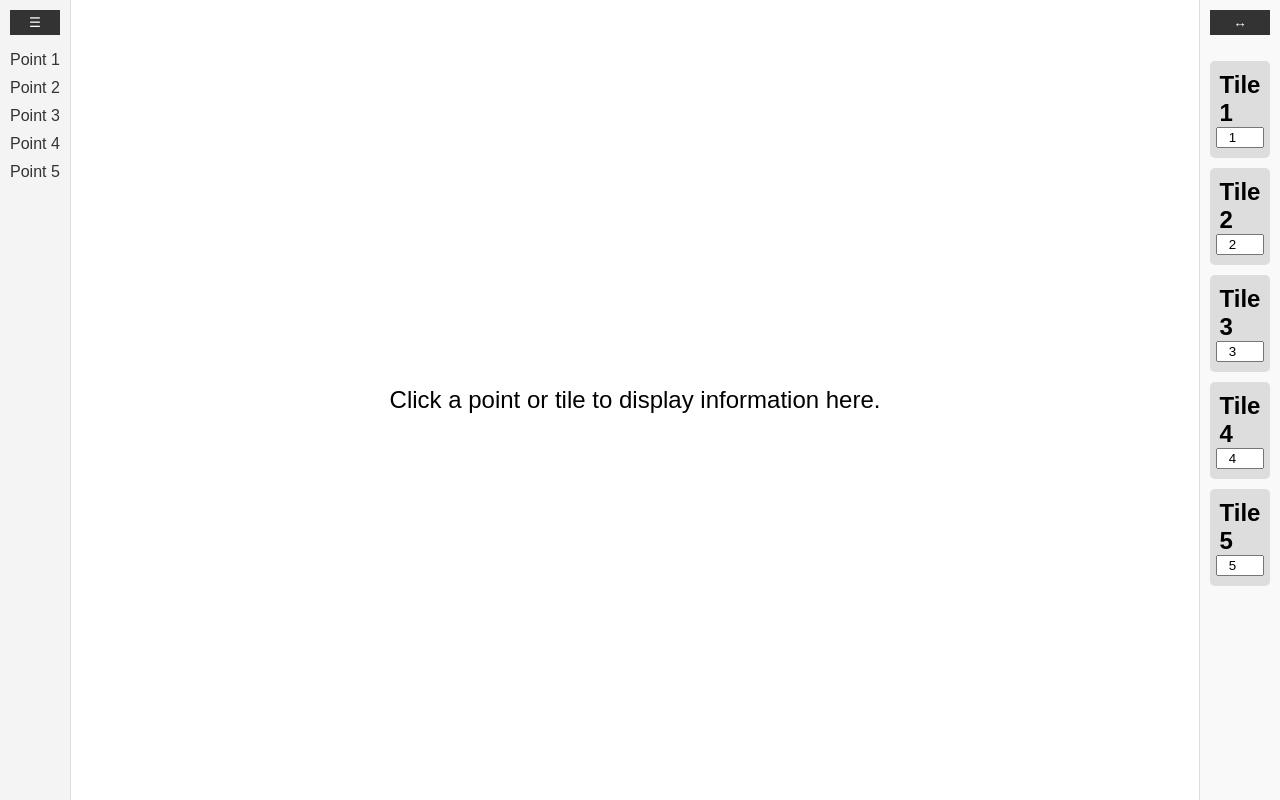
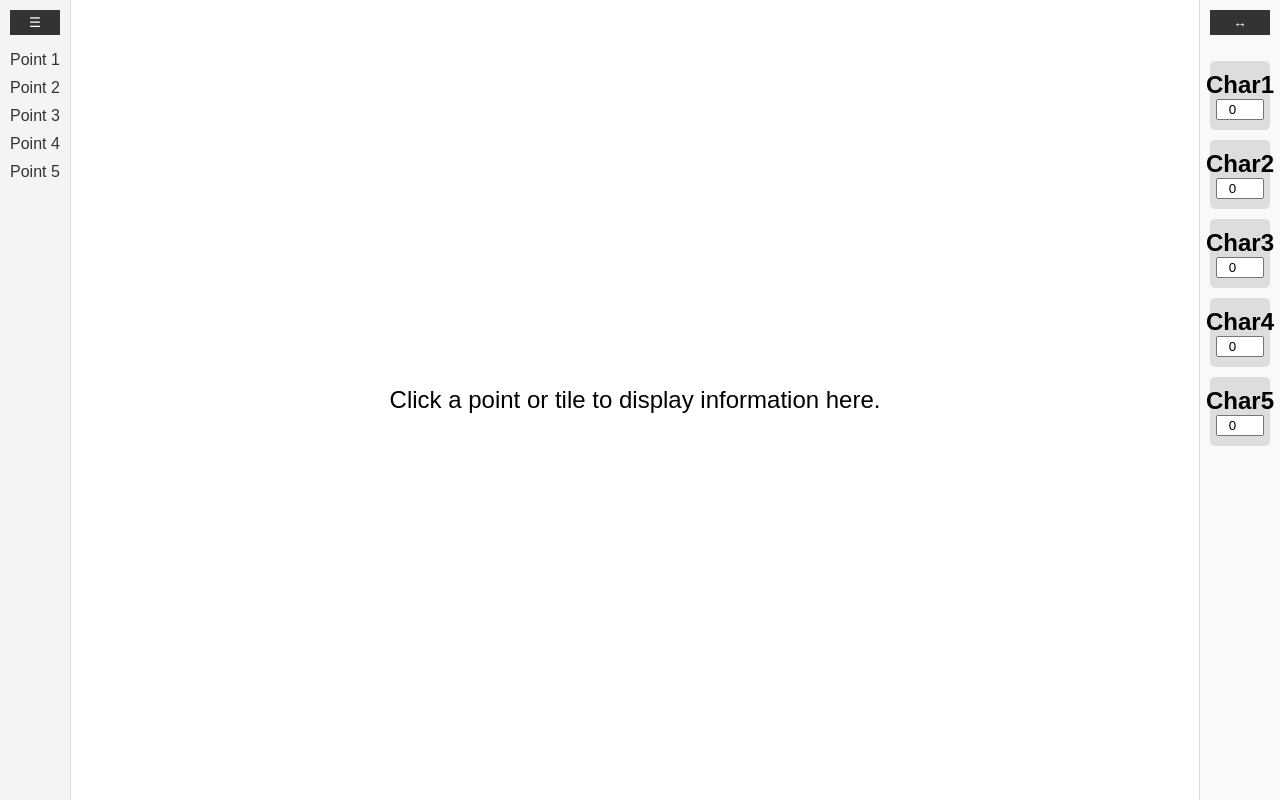
Before and after one commit to Rhyzeth/MyCharsDND, a Python web app: template templates/Index.html in a window 1280 px wide. Run offline with Jinja, Linux system fonts and the light colour scheme; the template is opened without the code that fills it, so the values that code supplies are empty.

Commit message:
index changes #2

```diff
--- a/templates/Index.html
+++ b/templates/Index.html
@@ -33,39 +33,39 @@
             <button class="collapse-btn" onclick="toggleRightPanel()">↔</button>
             <ul id="tile-list">
                 <li>
-                    <a href="#" onclick="updateMainContent('Tile 1 Info')">
-                        <span class="tile-name">Tile 1</span>
+                    <a href="#" onclick="updateMainContent('Char1 Info')">
+                        <span class="tile-name">Char1</span>
                     </a>
-                    <input type="text" class="tile-name-input" value="Tile 1" onchange="updateTileName(this)">
-                    <input type="number" class="tile-order" value="1" onchange="reorderTiles()">
+                    <input type="text" class="tile-name-input" value="Char1" onchange="updateTileName(this)">
+                    <input type="number" class="tile-order" value="0" onchange="reorderTiles()">
                 </li>
                 <li>
-                    <a href="#" onclick="updateMainContent('Tile 2 Info')">
-                        <span class="tile-name">Tile 2</span>
+                    <a href="#" onclick="updateMainContent('Char2 Info')">
+                        <span class="tile-name">Char2</span>
                     </a>
-                    <input type="text" class="tile-name-input" value="Tile 2" onchange="updateTileName(this)">
-                    <input type="number" class="tile-order" value="2" onchange="reorderTiles()">
+                    <input type="text" class="tile-name-input" value="Char2" onchange="updateTileName(this)">
+                    <input type="number" class="tile-order" value="0" onchange="reorderTiles()">
                 </li>
                 <li>
-                    <a href="#" onclick="updateMainContent('Tile 3 Info')">
-                        <span class="tile-name">Tile 3</span>
+                    <a href="#" onclick="updateMainContent('Char3 Info')">
+                        <span class="tile-name">Char3</span>
                     </a>
-                    <input type="text" class="tile-name-input" value="Tile 3" onchange="updateTileName(this)">
-                    <input type="number" class="tile-order" value="3" onchange="reorderTiles()">
+                    <input type="text" class="tile-name-input" value="Char3" onchange="updateTileName(this)">
+                    <input type="number" class="tile-order" value="0" onchange="reorderTiles()">
                 </li>
                 <li>
-                    <a href="#" onclick="updateMainContent('Tile 4 Info')">
-                        <span class="tile-name">Tile 4</span>
+                    <a href="#" onclick="updateMainContent('Char4 Info')">
+                        <span class="tile-name">Char4</span>
                     </a>
-                    <input type="text" class="tile-name-input" value="Tile 4" onchange="updateTileName(this)">
-                    <input type="number" class="tile-order" value="4" onchange="reorderTiles()">
+                    <input type="text" class="tile-name-input" value="Char4" onchange="updateTileName(this)">
+                    <input type="number" class="tile-order" value="0" onchange="reorderTiles()">
                 </li>
                 <li>
-                    <a href="#" onclick="updateMainContent('Tile 5 Info')">
-                        <span class="tile-name">Tile 5</span>
+                    <a href="#" onclick="updateMainContent('Char5 Info')">
+                        <span class="tile-name">Char5</span>
                     </a>
-                    <input type="text" class="tile-name-input" value="Tile 5" onchange="updateTileName(this)">
-                    <input type="number" class="tile-order" value="5" onchange="reorderTiles()">
+                    <input type="text" class="tile-name-input" value="Char5" onchange="updateTileName(this)">
+                    <input type="number" class="tile-order" value="0" onchange="reorderTiles()">
                 </li>
             </ul>
         </div>
```
